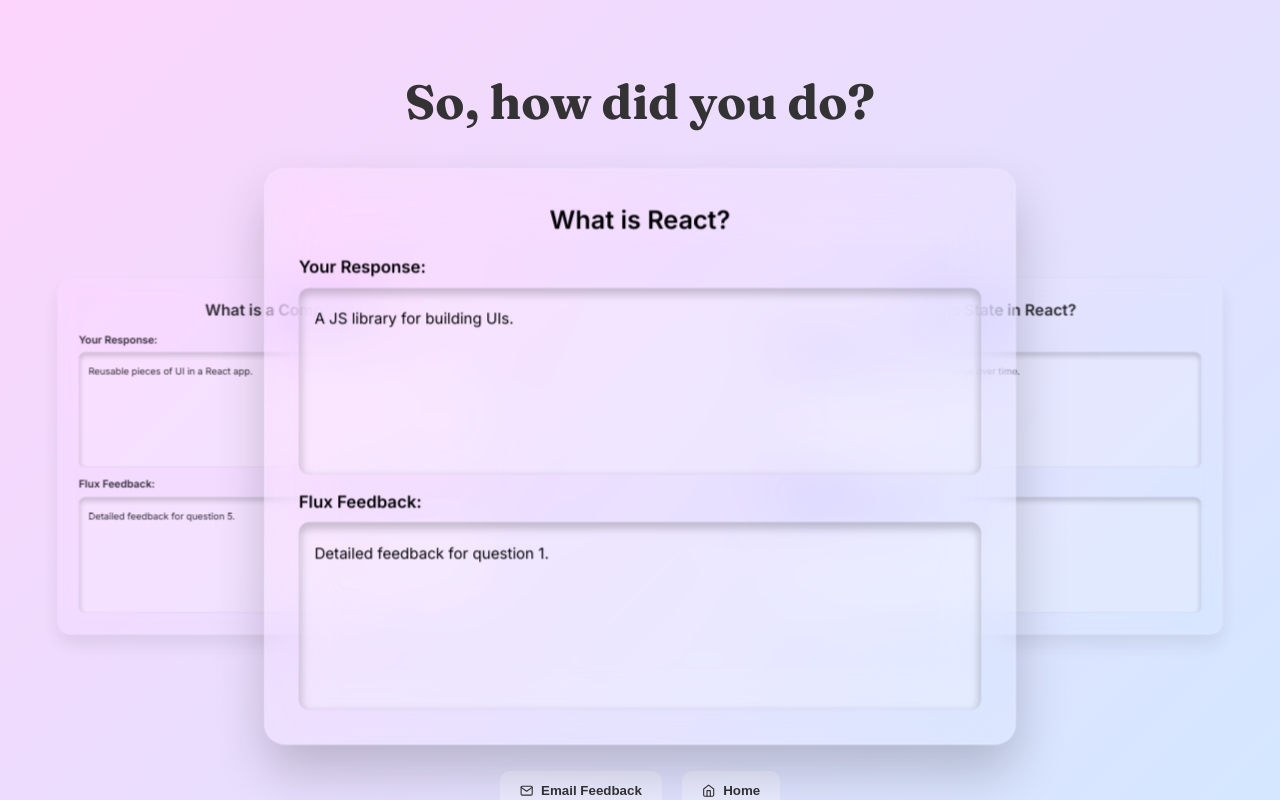
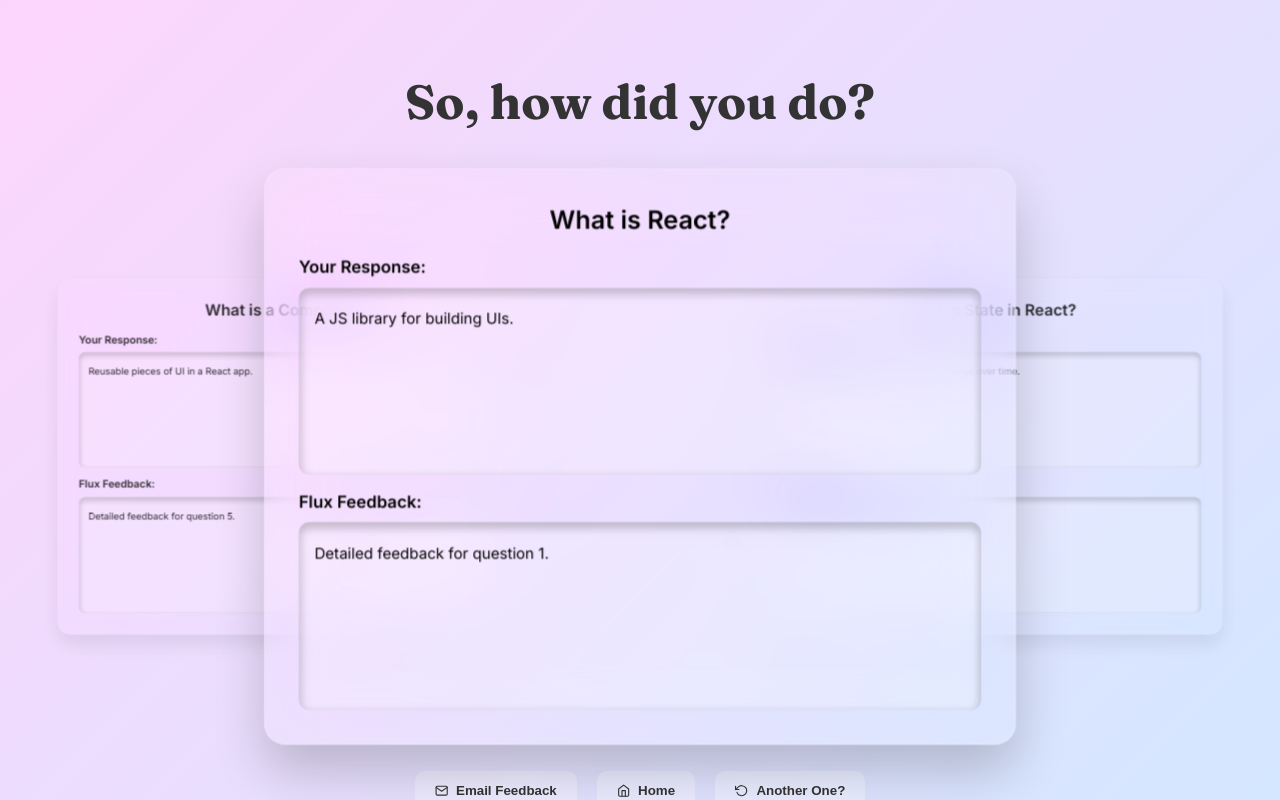
Before and after one commit to WindowsDotExe/HackED2025, a React (Create React App) app in the folder frontend/my-react-app/: page /feedback in a window 1280 px wide. Built offline with nearby package versions, Linux system fonts and the light colour scheme.

Commit message:
added new button

```diff
--- a/frontend/my-react-app/src/Pages/Feedback.jsx
+++ b/frontend/my-react-app/src/Pages/Feedback.jsx
@@ -2,7 +2,7 @@
 
 import React, { useState } from "react";
 import { useNavigate } from "react-router-dom";
-import { FiMail, FiHome, FiSend } from "react-icons/fi";
+import { FiMail, FiHome, FiSend, FiRotateCcw } from "react-icons/fi";
 import "../Styles/Feedback.css";
 
 const feedbackData = [
@@ -86,8 +86,11 @@ const FeedbackCarousel = () => {
         <button className="email-button" onClick={openEmailPopup}>
           <FiMail /> Email Feedback
         </button>
-        <button className="home-button" onClick={() => navigate("/Prompt")}>
+        <button className="home-button" onClick={() => navigate("/")}>
           <FiHome /> Home
+        </button>
+        <button className="onemore-button" onClick={() => navigate("/Prompt")}>
+          <FiRotateCcw /> Another One?
         </button>
       </div>
 
--- a/frontend/my-react-app/src/Styles/Feedback.css
+++ b/frontend/my-react-app/src/Styles/Feedback.css
@@ -233,7 +233,8 @@
 }
 
 .email-button,
-.home-button {
+.home-button,
+.onemore-button {
   display: flex;
   align-items: center;
   gap: 8px;
@@ -248,6 +249,7 @@
 }
 
 .email-button:hover,
-.home-button:hover {
+.home-button:hover,
+.onemore-button:hover {
   background: rgba(255, 255, 255, 0.5);
 }
```
